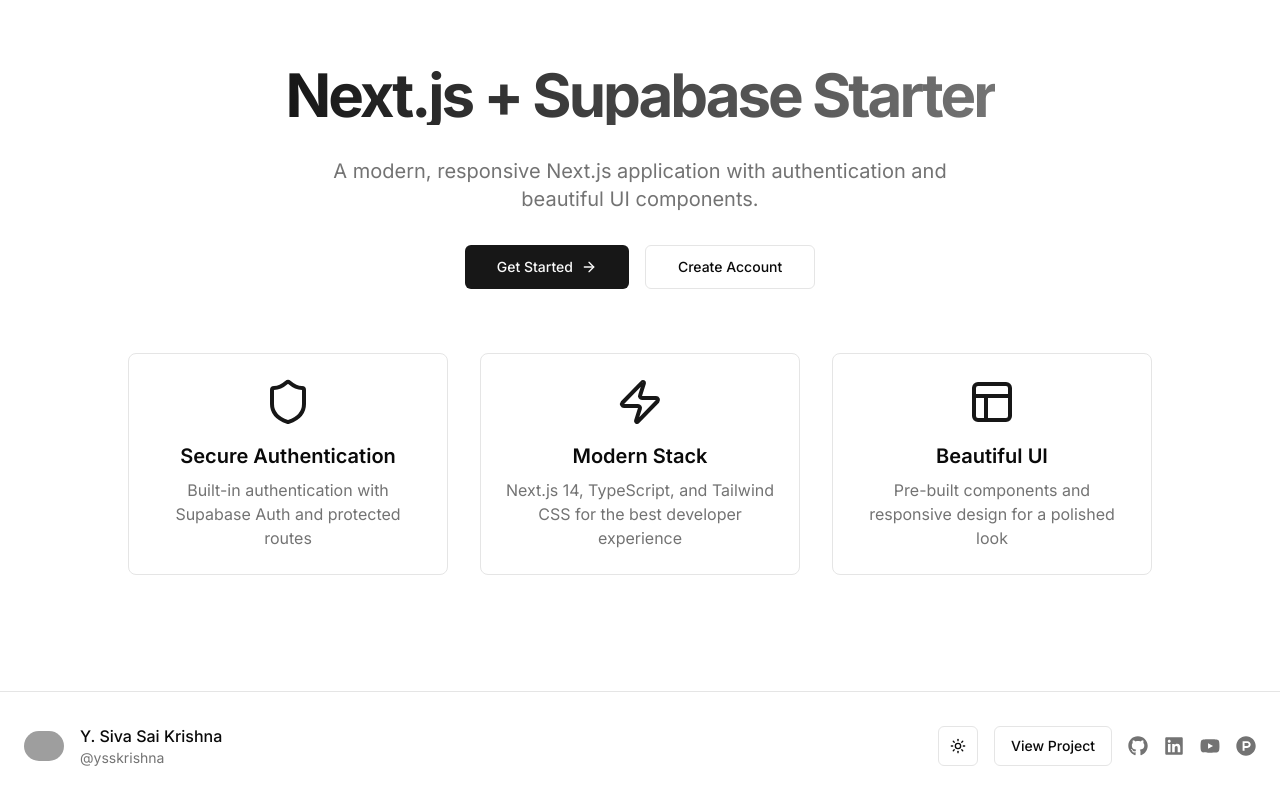
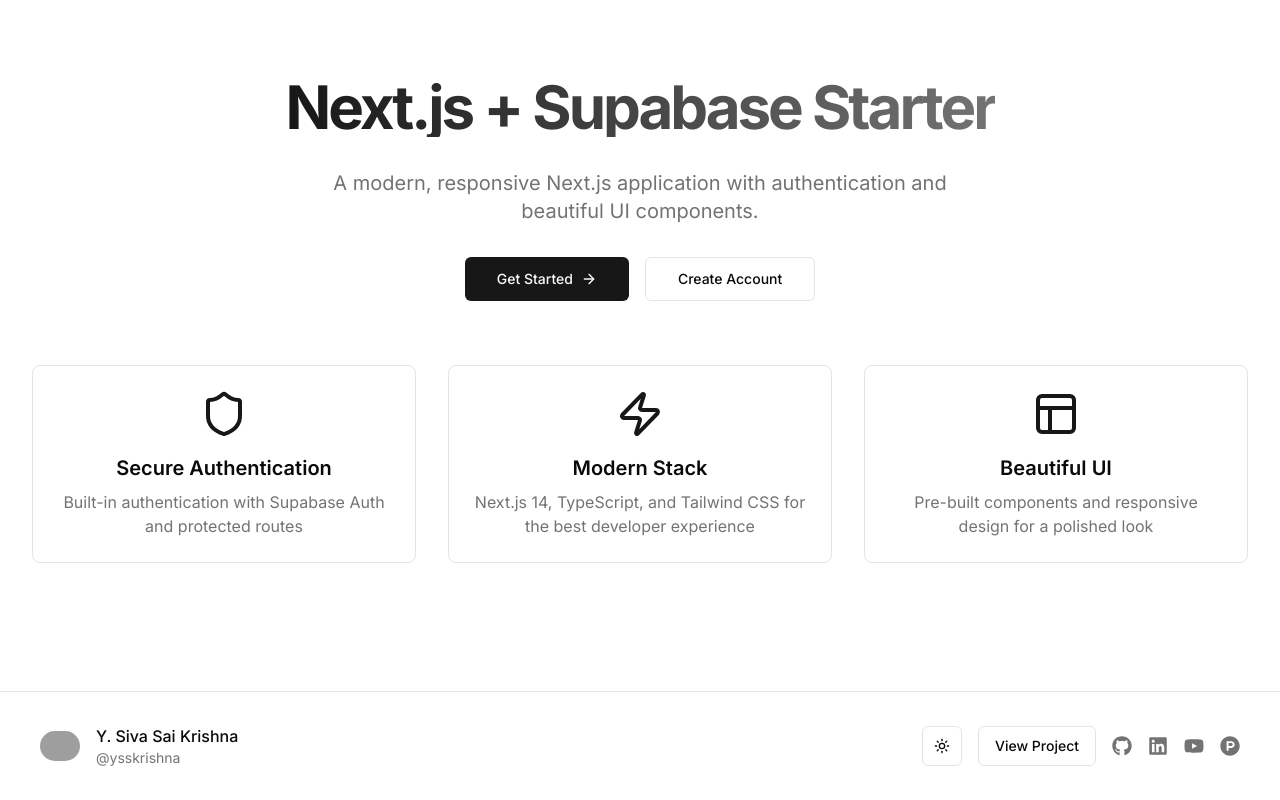
Before and after one commit to ysskrishna/nextjs-supabase-starter, a Next.js app: page / in a window 1280 px wide. Built offline with nearby package versions, Linux system fonts and the light colour scheme; no server answers; grey boxes are pictures that could not be loaded.

Commit message:
Siva | improve screens ui layouts

```diff
--- a/app/dashboard/page.tsx
+++ b/app/dashboard/page.tsx
@@ -8,7 +8,7 @@
 
 export default function Dashboard() {
   return (
-    <div className="container px-4 py-8">
+    <div className="max-w-7xl mx-auto w-full px-4 py-8">
       <div className="flex justify-between items-center mb-8">
         <h1 className="text-3xl font-bold">Dashboard</h1>
         <Button variant="outline" onClick={signOut}>
--- a/app/layout.tsx
+++ b/app/layout.tsx
@@ -97,8 +97,15 @@
         <ThemeProvider attribute="class" defaultTheme="light" enableSystem disableTransitionOnChange>
           <AuthProvider>
             <div className="flex flex-col min-h-screen">
-              <main className="flex-1">{children}</main>
-              <Footer />
+              <main className="flex-1">
+                <div className="max-w-7xl mx-auto w-full px-4">
+                  {children}
+                </div>
+              </main>
+              <hr className="w-full border-t" />
+              <div className="max-w-7xl mx-auto w-full px-4">
+                <Footer />
+              </div>
             </div>
           </AuthProvider>
         </ThemeProvider>
--- a/app/page.tsx
+++ b/app/page.tsx
@@ -4,7 +4,7 @@
 
 export default function Home() {
   return (
-    <div className="container flex flex-col items-center justify-center min-h-[80vh] px-4 py-16">
+    <div className="max-w-7xl mx-auto w-full px-4 flex flex-col items-center justify-center min-h-[80vh]">
       {/* Hero Section */}
       <div className="max-w-4xl space-y-8 text-center mb-16">
         <h1 className="text-4xl font-bold tracking-tighter sm:text-5xl md:text-6xl bg-gradient-to-r from-primary to-primary/60 bg-clip-text text-transparent">
@@ -26,7 +26,7 @@
       </div>
 
       {/* Features Section */}
-      <div className="grid grid-cols-1 md:grid-cols-3 gap-8 max-w-5xl w-full">
+      <div className="grid grid-cols-1 md:grid-cols-3 gap-8 max-w-7xl w-full">
         <div className="flex flex-col items-center text-center p-6 rounded-lg border bg-card">
           <Shield className="w-12 h-12 text-primary mb-4" />
           <h3 className="text-xl font-semibold mb-2">Secure Authentication</h3>
--- a/components/footer.tsx
+++ b/components/footer.tsx
@@ -6,7 +6,7 @@
 
 export default function Footer() {
   return (
-    <footer className="border-t py-6 md:py-8">
+    <footer className="py-6 md:py-8">
       <div className="container flex flex-col sm:flex-row items-start sm:items-center justify-between gap-4 px-4 md:px-6">
         <div className="flex items-center gap-4">
           <Image
```
